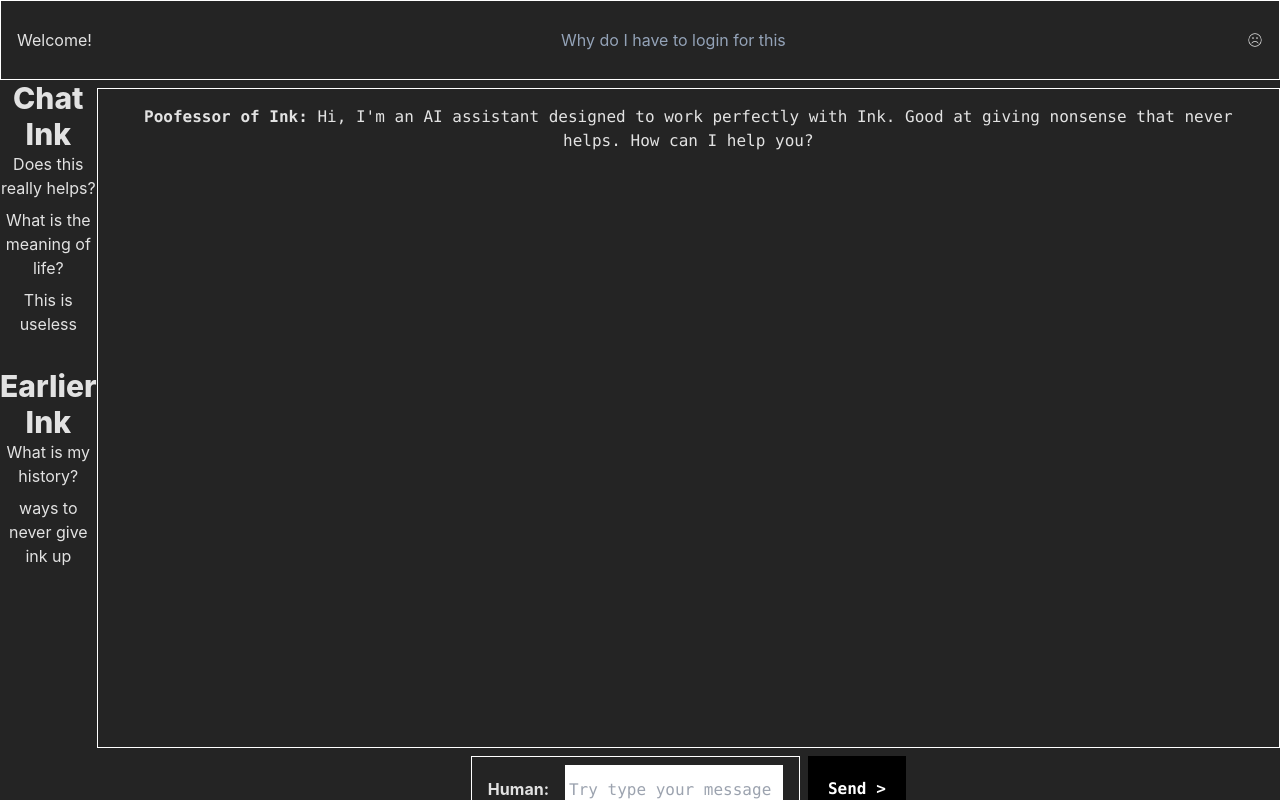
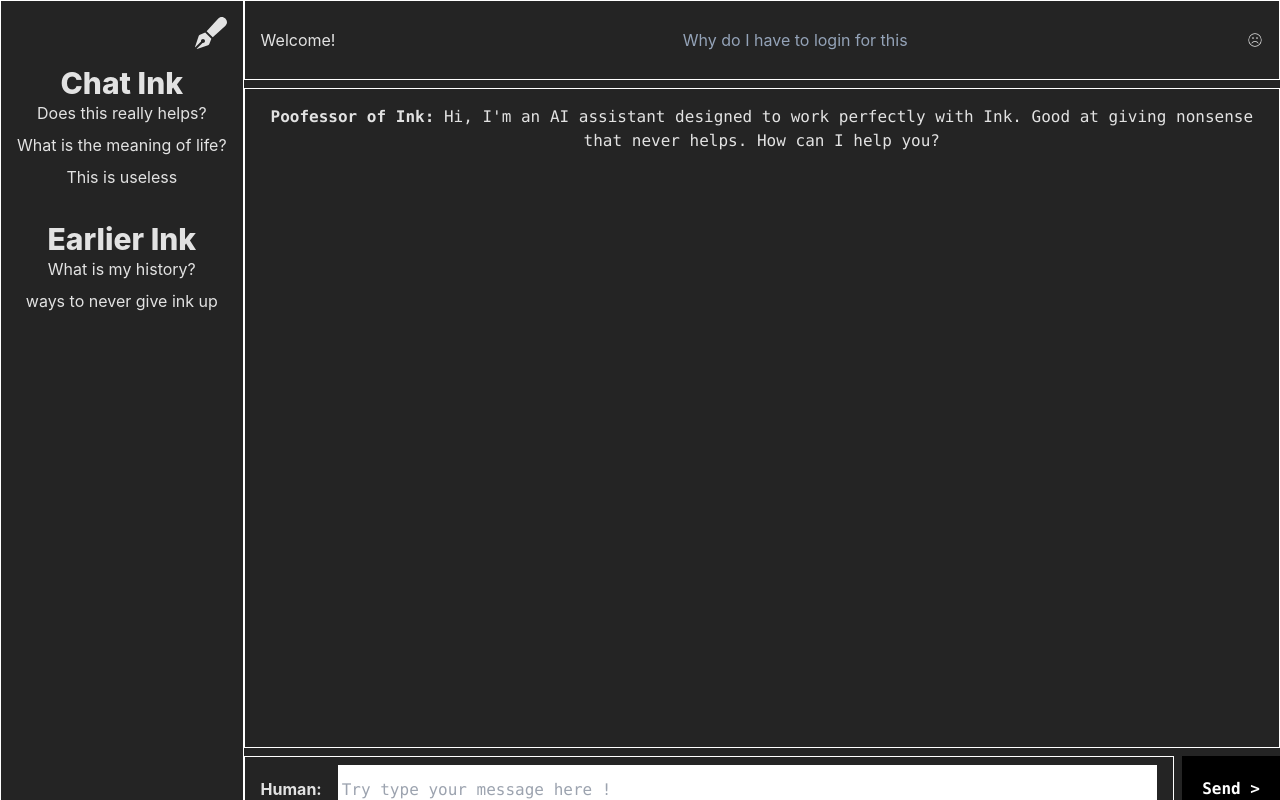
Before and after one commit to rafilo/Inkredible_AI, a React (Vite) app: page /chat in a window 1280 px wide. Shown: the top 800 px of the page. Built offline with nearby package versions, Linux system fonts and the light colour scheme.

Commit message:
update ui

```diff
--- a/src/chat.jsx
+++ b/src/chat.jsx
@@ -1,8 +1,8 @@
 import { useState, useEffect } from "react";
+import { FaPenFancy } from "react-icons/fa";
 import axios from "axios";
 import ChatBox from "./chatbox";
 import { CiFaceFrown } from "react-icons/ci";
-import { FaPenFancy } from "react-icons/fa";
 
 export default function Chat() {
   const [value, setValue] = useState("");
@@ -10,7 +10,7 @@ export default function Chat() {
     x: 0,
     y: 0,
   });
-  var [showInk, setShowInk] = useState(false)
+  var [showInk, setShowInk] = useState(false);
   useEffect(() => {
     setInterval(() => {
       const rand = Math.random();
@@ -20,13 +20,7 @@ export default function Chat() {
         setShowInk(false);
       }
     }, 10000);
-  },[])
-
-
-  document.addEventListener("keydown", function (event) {
-    const key = event.key;
-    console.log(key)
-  })
+  }, []);
 
   // In our return statement, we add an input field so that the user can ask
   // questions to the API
@@ -37,14 +31,10 @@ export default function Chat() {
   return (
     <>
       <div className="container w-full h-full">
-        <div className="header h-20 w-full border-white border px-4 flex flex-row justify-between items-center text-right">
-          Welcome! <span className="text-slate-400 pl-2">Why do I have to login for this</span>
-          <CiFaceFrown className="w-4 h-4"/>
+        <div className="nav w-auto float-left border border-white p-4 h-full">
+          <div className="h-12">
+            <FaPenFancy className="w-8 h-8 float-right"></FaPenFancy>
           </div>
-        <div className="dashboard" style={{ display: "flex", height: "100%" }}>
-          <div
-            className="nav h-fit w-auto flex-1 border-white"
-          >
           <div className="text-3xl font-extrabold">Chat Ink</div>
           <ul className="pb-6">
             <li className="pb-2">Does this really helps?</li>
@@ -58,9 +48,16 @@ export default function Chat() {
             <li className="pb-2">ways to never give ink up</li>
           </ul>
         </div>
+        <div className="dashboard flex-col" style={{ display: "flex", height: "100%" }}>
+          <div className="header h-20 w-full border-white border px-4 flex flex-row justify-between items-center text-right">
+            Welcome!{" "}
+            <span className="text-slate-400 pl-2">
+              Why do I have to login for this
+            </span>
+            <CiFaceFrown className="w-4 h-4" />
+          </div>
 
           <ChatBox></ChatBox>
-
         </div>
       </div>
 
@@ -93,7 +90,7 @@ export default function Chat() {
                 top: -10,
                 width: 20,
                 height: 250,
-                opacity:0.5
+                opacity: 0.5,
               }}
             />
             <div
@@ -108,7 +105,7 @@ export default function Chat() {
                 top: -10,
                 width: 20,
                 height: 250,
-                opacity:0.5
+                opacity: 0.5,
               }}
             />
             <div
@@ -123,7 +120,7 @@ export default function Chat() {
                 top: -10,
                 width: 20,
                 height: 250,
-                opacity:0.5
+                opacity: 0.5,
               }}
             />
             <div
@@ -138,7 +135,7 @@ export default function Chat() {
                 top: -10,
                 width: 20,
                 height: 250,
-                opacity:0.5
+                opacity: 0.5,
               }}
             />
             <div
@@ -153,7 +150,7 @@ export default function Chat() {
                 top: -10,
                 width: 20,
                 height: 250,
-                opacity:0.5
+                opacity: 0.5,
               }}
             />
             <div
@@ -168,7 +165,7 @@ export default function Chat() {
                 top: -10,
                 width: 20,
                 height: 250,
-                opacity:0.5
+                opacity: 0.5,
               }}
             />
             <div
@@ -183,7 +180,7 @@ export default function Chat() {
                 top: -10,
                 width: 20,
                 height: 250,
-                opacity:0.5
+                opacity: 0.5,
               }}
             />
           </>
--- a/src/chatbox.jsx
+++ b/src/chatbox.jsx
@@ -51,12 +51,17 @@ function ChatBox() {
         <pre>
           {messages.map((elem, key) => (
             <p key={key} className="whitespace-pre-wrap">
-              <b>{elem.is_user_message ? "Human:" : "Poofessor of Ink:"}</b> {elem.content}
+              <b>{elem.is_user_message ? "Human:" : "Poofessor of Ink:"}</b>{" "}
+              {elem.content}
             </p>
           ))}
         </pre>
       </div>
-      <form onSubmit={handleSubmit} className="flex">
+      <form
+        onSubmit={handleSubmit}
+        className="flex"
+        style={{ width: "-webkit-fill-available" }}
+      >
         <div className="flex grow items-center border-white border border-solid">
           <div className="font-bold ml-4">Human:</div>
           <input
```
Lines whose indentation alone changed are shown as unchanged.
